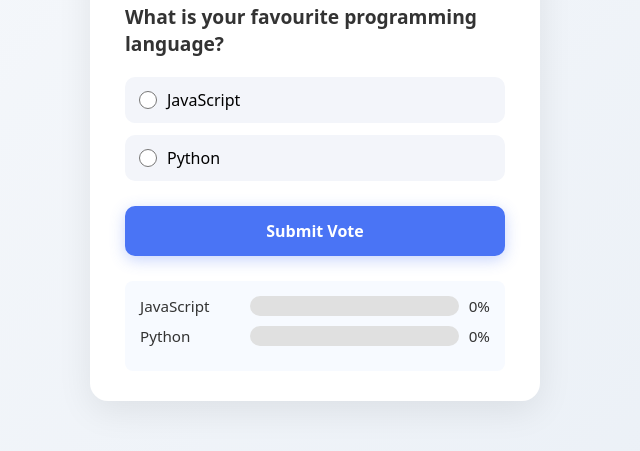
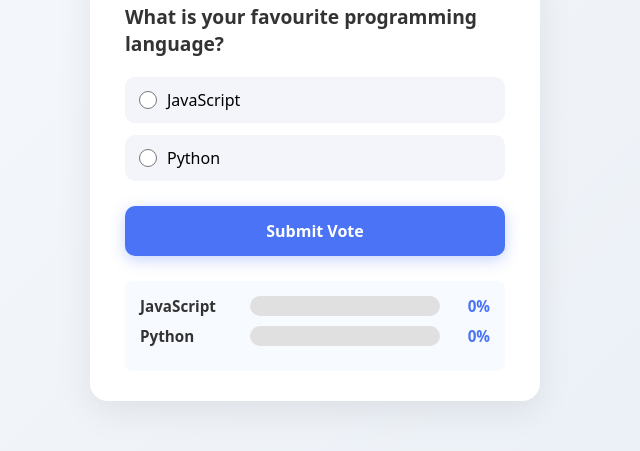
Before and after one commit to TOL7-ops/simple-voting-system, a plain HTML site: page index.html in a window 1280 px wide. Shown: the part 133-584 px from the top of the page, without its empty margins (325-965 px from the left). Drawn offline with Linux system fonts and the light colour scheme.

Commit message:
second commit

```diff
--- a/script.js
+++ b/script.js
@@ -18,7 +18,7 @@ function getTotalVotes(){
 
 function displayResult(){
     const result = document.getElementById("result");
-    result.innerHTML = "";
+    result.innerHTML = ``;
     result.style.display = "block";
     options.forEach((option) => {
         const totalVotes = getTotalVotes();
--- a/style.css
+++ b/style.css
@@ -112,12 +112,21 @@ button:active {
 .option-result {
   display: flex;
   align-items: center;
+  justify-content: space-between;
   gap: 10px;
   margin-bottom: 10px;
   animation: fadeIn 0.5s ease forwards;
 }
 
+.option-result:last-child {
+  border-bottom: none;
+}
+
+
 .option-text {
+ /* width: 100px; */
+  font-weight: 600;
+  color: #333;
   min-width: 100px;
 }
 
@@ -135,6 +144,19 @@ button:active {
   transition: width 0.5s ease;
 }
 
+span.percentage {
+  min-width: 40px;
+  text-align: right;
+}
+
+.percentage {
+  min-width: 55px;
+  text-align: right;
+  font-weight: 600;
+  color: #4a74f5;
+  white-space: nowrap;
+}
+
 
 
 /* Soft fade animation */
```
